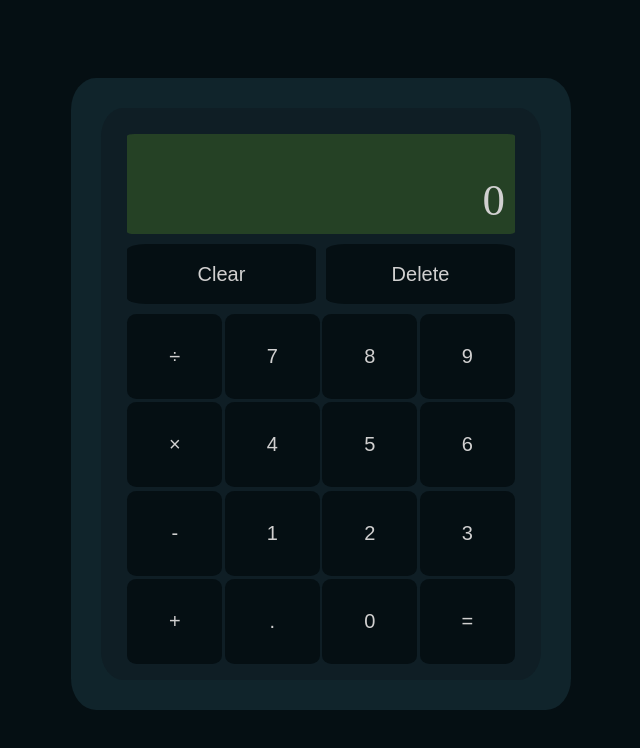
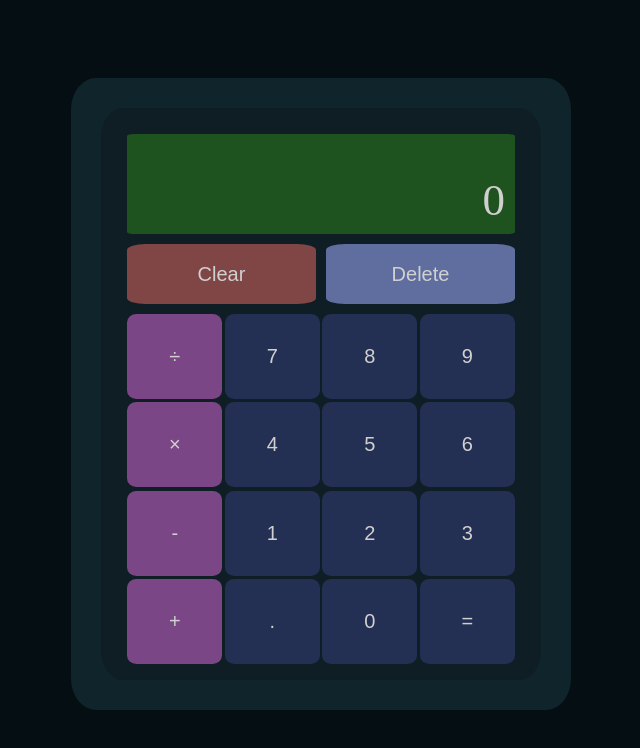
Before and after one commit to Swanson107/calculator, a plain HTML site: page index.html in a window 1280 px wide. Shown: the whole page, without its empty margins (319-959 px from the left). Drawn offline with Linux system fonts and the light colour scheme.

Commit message:
Changed colours

```diff
--- a/calculator.js
+++ b/calculator.js
@@ -172,7 +172,6 @@ function equals() {
             firstNumIn = false;
         } else if (dividing === true) {
             result = parseFloat(divide(firstNum, secondNum)).toFixed(2);
-            console.log(result);
             display.textContent = result;
             dividing = false;
             firstNumIn = false;
--- a/styles.css
+++ b/styles.css
@@ -1,6 +1,6 @@
 html,
 body {
-    background-color: rgb(5, 15, 19);
+    background-color: #050F13;
     display: flex;
     justify-content : center;
     font-size: 10px;
@@ -8,20 +8,20 @@ body {
 
 #container-parent {
     margin-top: 7rem;
-    background-color : rgb(16, 36, 43);
+    background-color : #10242B;
     width: 44rem;
     padding: 3rem;;
     border-radius : 5%;
 }
 
 #calculator {
-    background-color:rgb(15, 30, 37);
+    background-color:#0F1E25;
     padding : 26px;
     border-radius: 5%;
 }
 
 #display-screen {
-    background-color: rgb(37, 65, 37);
+    background-color: #1e521e;
     color : rgb(209, 208, 208);
     display:flex;
     justify-content: end;
@@ -39,7 +39,7 @@ body {
     width: 9.5rem;
     height: 8.5rem;
     font-size: 20px;
-    background-color :rgb(5, 15, 19);
+    background-color : #232f53;
     color: rgb(209, 208, 208);
     border: none;
     border-radius:10%;
@@ -56,7 +56,6 @@ body {
     height: 6rem;
     width : 19rem;
     font-size: 20px;
-    background-color:rgb(5, 15, 19);
     color : rgb(209, 208, 208);
     border: none;
     border-radius: 10%;
@@ -69,3 +68,18 @@ body {
     display: grid;
     gap: 1%;
 }
+
+#clear {
+    background-color : #804646;
+}
+
+#delete {
+    background-color: #5F6E9E;
+}
+
+#add,
+#subtract,
+#multiply,
+#divide {
+    background-color: #7A4685;
+}
```
